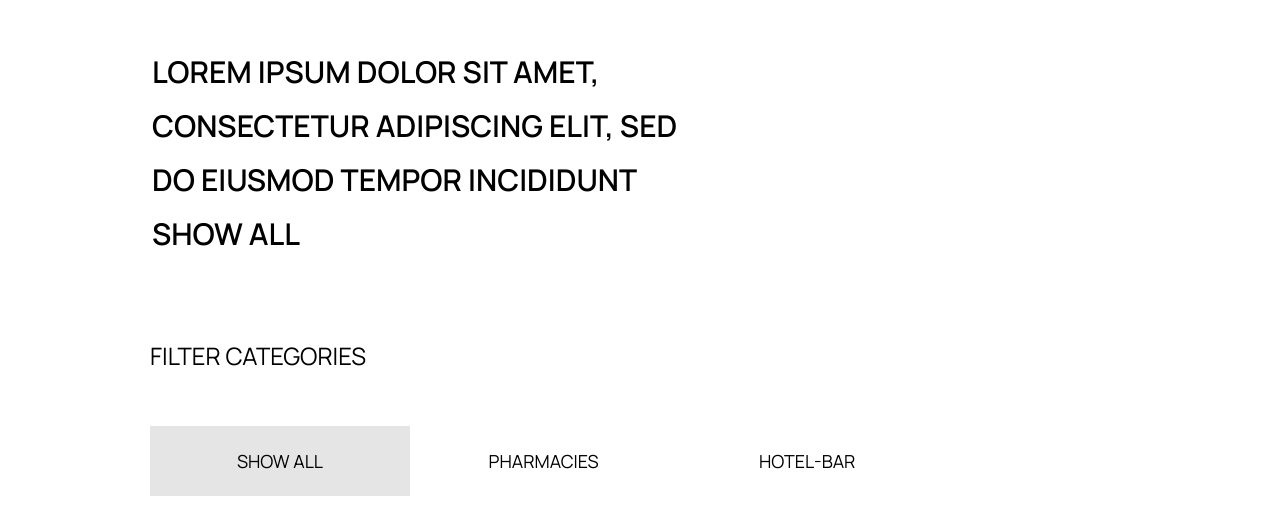
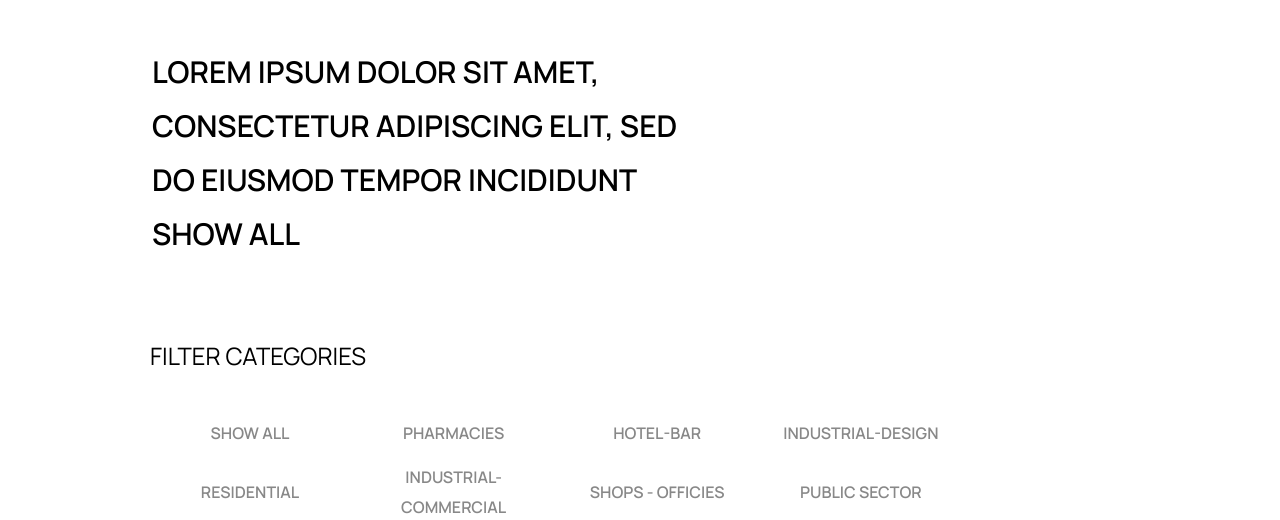
Before and after one commit to Xristiniw97/tsikandilakis, a plain HTML site: page projects.html in a window 1280 px wide. Shown: the part 280-800 px from the top of the page. Drawn offline with nearby package versions, Linux system fonts and the light colour scheme.

Commit message:
Update projects.html

```diff
--- a/projects.html
+++ b/projects.html
@@ -102,14 +102,14 @@
 
 
          <div id="myBtnContainer">
-           <button class="btn filterBtn active" onclick="filterSelection('all')"> SHOW ALL</button>
-           <button class="btn filterBtn " onclick="filterSelection('pharmacies')"> PHARMACIES</button>
-           <button class="btn filterBtn" onclick="filterSelection('hotelbar')">HOTEL-BAR</button>
-           <button class="btn filterBtn" onclick="filterSelection('industrialdesign')"> INDUSTRIAL-DESIGN</button>
-           <button class="btn filterBtn" onclick="filterSelection('residental')"> RESIDENTIAL</button>
-           <button class="btn filterBtn" onclick="filterSelection('industrialcommercial')"> INDUSTRIAL-COMMERCIAL</button>
-           <button class="btn filterBtn" onclick="filterSelection('shopsofficies')"> SHOPS - OFFICIES</button>
-           <button class="btn filterBtn" onclick="filterSelection('publicsector')"> PUBLIC SECTOR</button>
+           <button class="btn active" onclick="filterSelection('all')"> SHOW ALL</button>
+           <button class="btn" onclick="filterSelection('pharmacies')"> PHARMACIES</button>
+           <button class="btn" onclick="filterSelection('hotelbar')">HOTEL-BAR</button>
+           <button class="btn" onclick="filterSelection('industrialdesign')"> INDUSTRIAL-DESIGN</button>
+           <button class="btn" onclick="filterSelection('residental')"> RESIDENTIAL</button>
+           <button class="btn" onclick="filterSelection('industrialcommercial')"> INDUSTRIAL-COMMERCIAL</button>
+           <button class="btn" onclick="filterSelection('shopsofficies')"> SHOPS - OFFICIES</button>
+           <button class="btn" onclick="filterSelection('publicsector')"> PUBLIC SECTOR</button>
          </div>
 
          <div class="filterDiv pharmacies">
```
